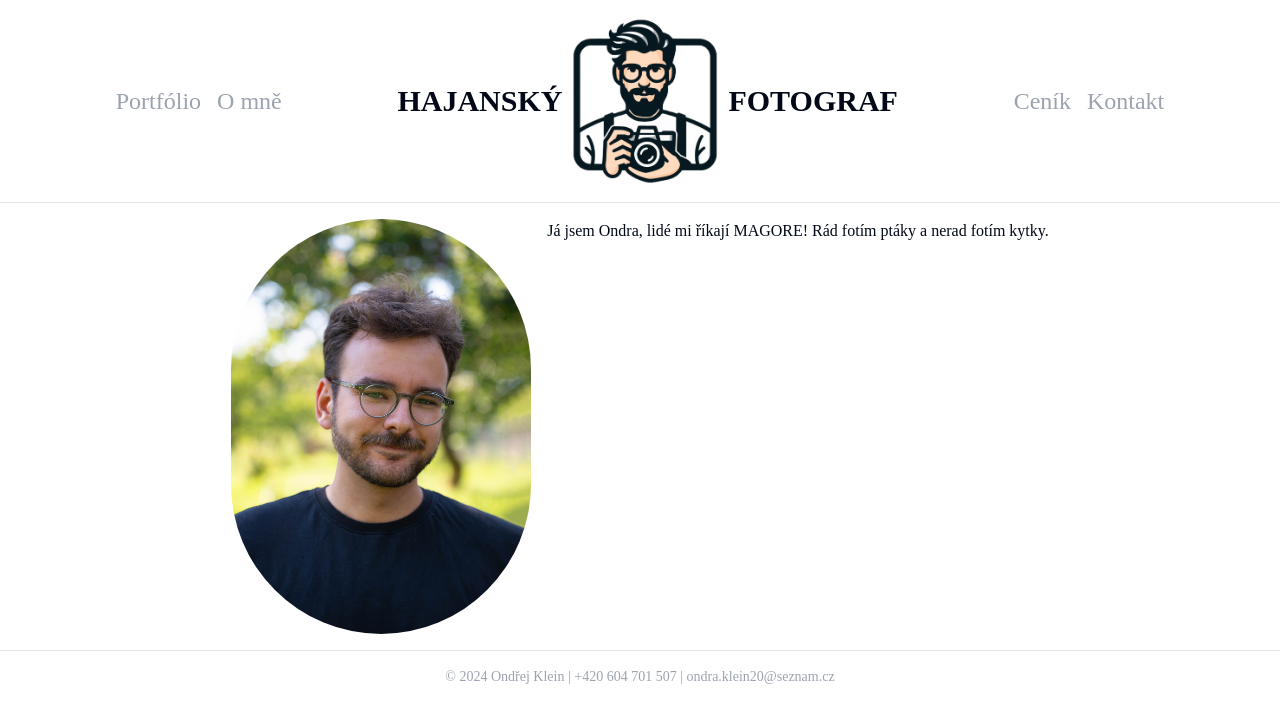
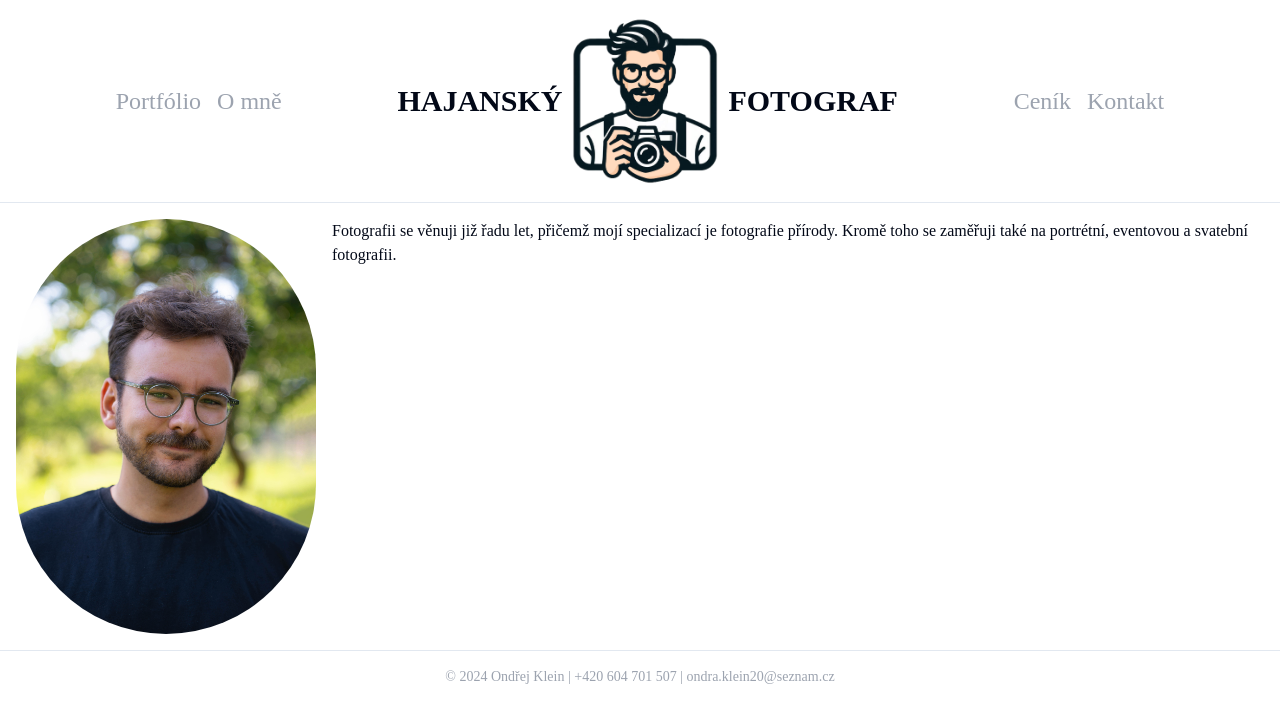
Before and after one commit to Ondrej2024/Rachot, a Next.js app: page /o-mne in a window 1280 px wide. Shown: the top 722 px of the page. Built offline with nearby package versions, Linux system fonts and the light colour scheme; a web font is replaced by a local one.

Commit message:
Změna textu

```diff
--- a/src/pages/index.tsx
+++ b/src/pages/index.tsx
@@ -1,3 +1,3 @@
 export default function Home() {
-	return <h1>rad fotim rachot</h1>;
+	return <h1>Zachytím každý okamžik</h1>;
 }
--- a/src/pages/o-mne.tsx
+++ b/src/pages/o-mne.tsx
@@ -14,8 +14,7 @@ const Me: FC<Props> = () => {
 				className="rounded-full"
 			/>
 			<p>
-				Já jsem Ondra, lidé mi říkají MAGORE! Rád fotím ptáky a nerad fotím
-				kytky.
+			Fotografii se věnuji již řadu let, přičemž mojí specializací je fotografie přírody. Kromě toho se zaměřuji také na portrétní, eventovou a svatební fotografii.
 			</p>
 		</div>
 	);
```
